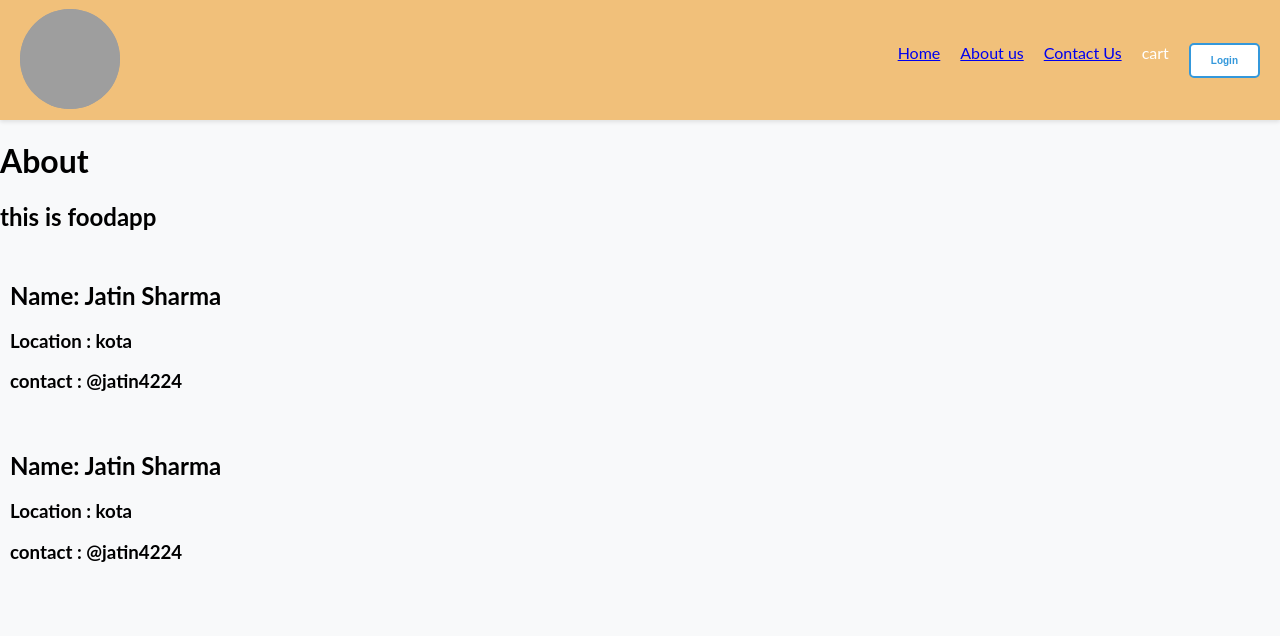
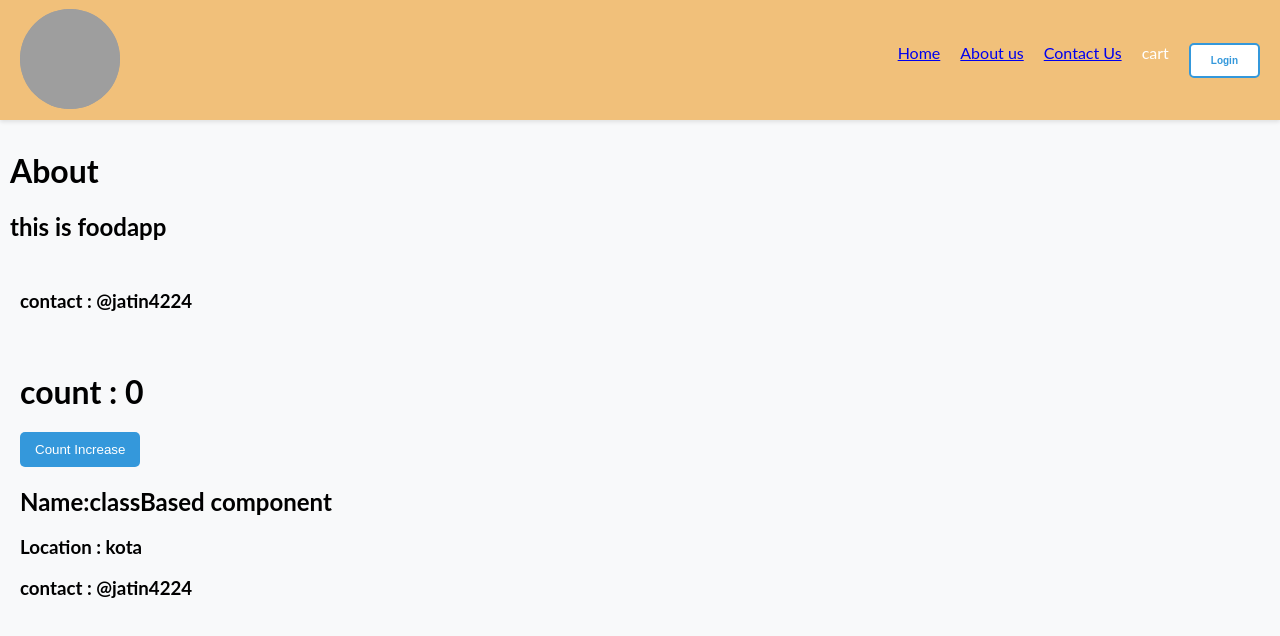
Before and after one commit to Jatin4224/FoodDash, a React (Vite) app: page /about in a window 1280 px wide. Shown: the top 636 px of the page. Built offline with nearby package versions, Linux system fonts and the light colour scheme; grey boxes are pictures that could not be loaded.

Commit message:
userClass component✔️

```diff
--- a/index.css
+++ b/index.css
@@ -228,5 +228,5 @@ button:hover {
 
 .user-card {
   padding: 10px;
-  border: 1px black;
+  border: 14px black;
 }
--- a/src/components/About.js
+++ b/src/components/About.js
@@ -2,11 +2,11 @@ import User from "./User";
 import UserClass from "./UserClass";
 const About = () => {
   return (
-    <div>
+    <div className="user-card">
       <h1>About</h1>
       <h2>this is foodapp </h2>
-      <User />
-      <UserClass />
+      <User name={"functional component"} />
+      <UserClass name={"classBased component"} location={"kota"} />
     </div>
   );
 };
--- a/src/components/User.js
+++ b/src/components/User.js
@@ -1,8 +1,14 @@
-const User = () => {
+import { useState } from "react";
+
+const User = ({ name }) => {
+  const [count] = useState(0);
+  const [count2] = useState(1);
   return (
     <div className="user-card">
-      <h2>Name: Jatin Sharma</h2>
-      <h3>Location : kota</h3>
+      {/* <h1>Count = {count}</h1>
+      <h1>Count2 = {count2}</h1>
+      <h2>Name: {name}</h2>
+      <h3>Location : kota</h3> */}
       <h3>contact : @jatin4224</h3>
     </div>
   );
--- a/src/components/UserClass.js
+++ b/src/components/UserClass.js
@@ -1,11 +1,30 @@
 import React from "react";
 
 class UserClass extends React.Component {
+  constructor(props) {
+    super(props);
+    this.state = {
+      count: 0,
+    };
+  }
+
   render() {
+    const { name, location } = this.props;
+    const { count } = this.state;
     return (
       <div className="user-card">
-        <h2>Name: Jatin Sharma</h2>
-        <h3>Location : kota</h3>
+        <h1>count : {count}</h1>
+        <button
+          onClick={() => {
+            this.setState({
+              count: this.state.count + 1,
+            });
+          }}
+        >
+          Count Increase
+        </button>
+        <h2>Name:{name}</h2>
+        <h3>Location : {location}</h3>
         <h3>contact : @jatin4224</h3>
       </div>
     );
```
